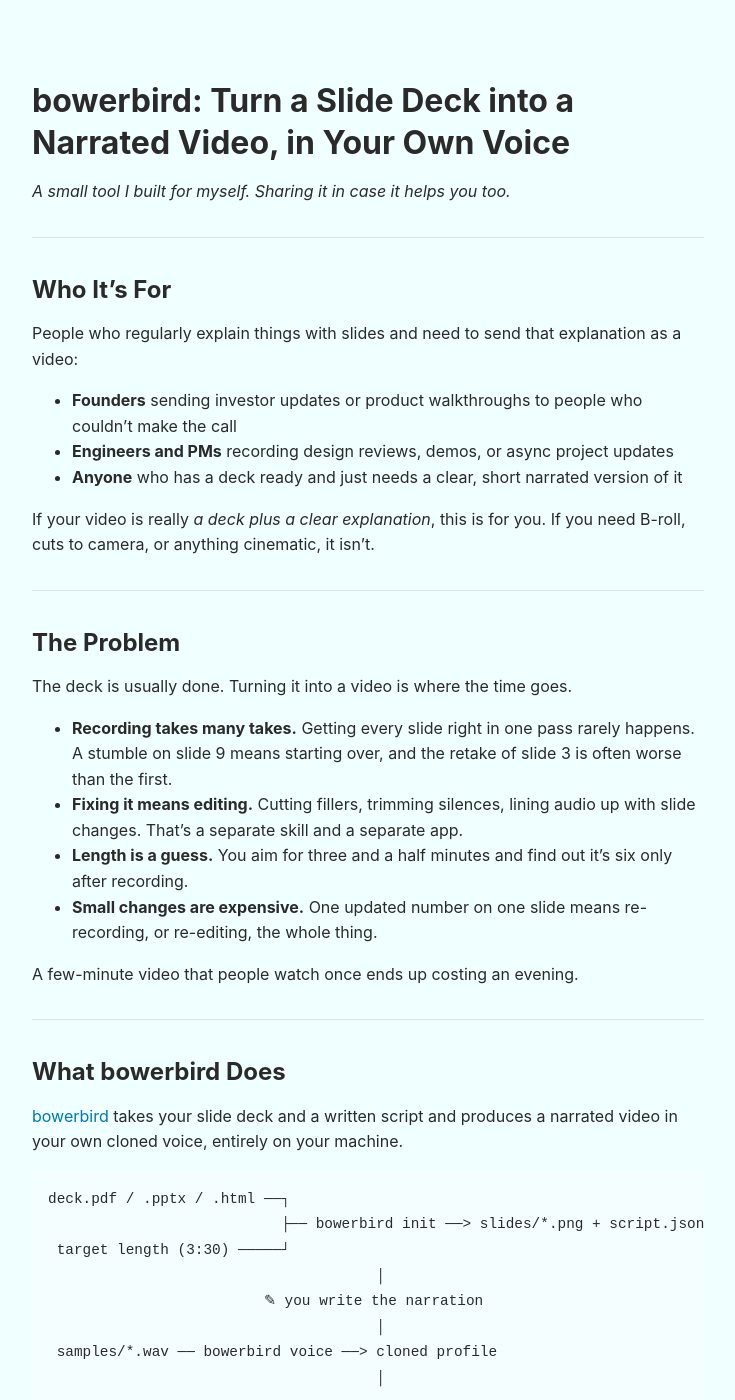
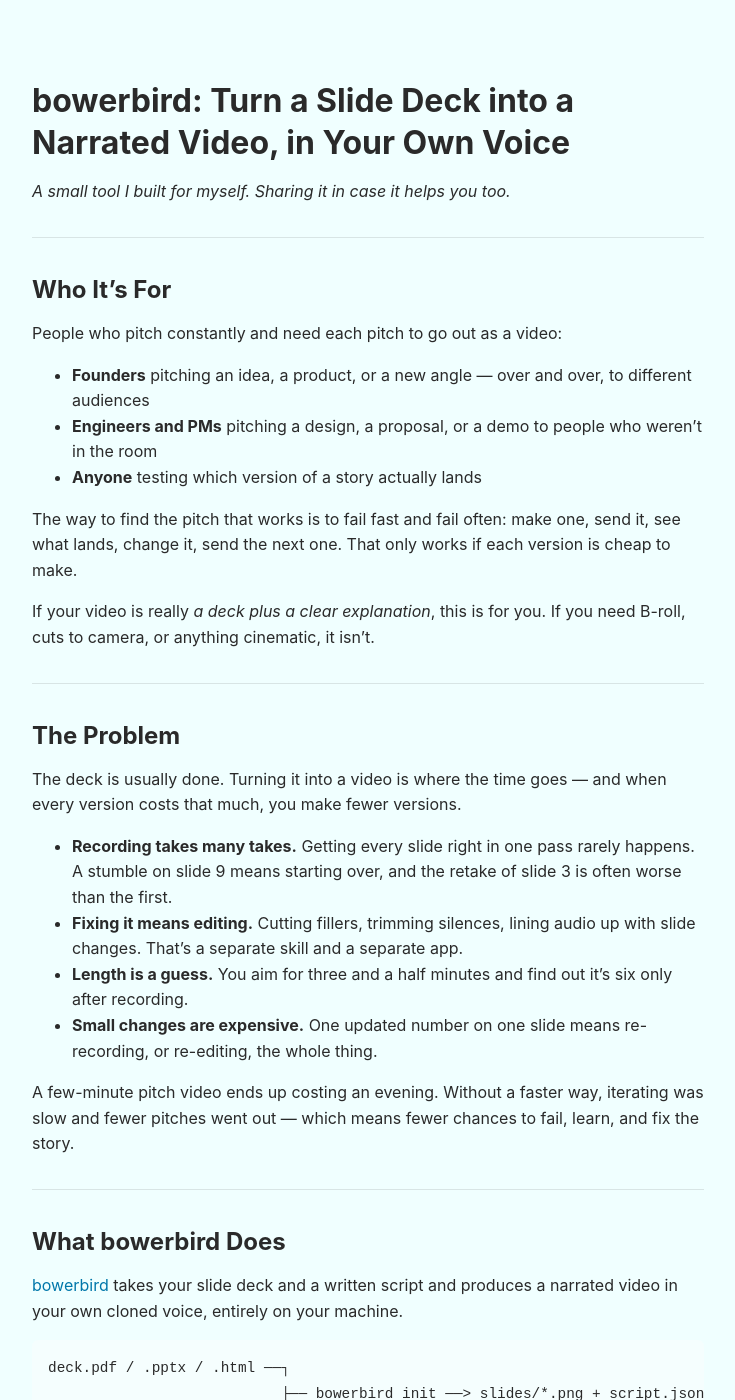
Before and after one commit to akshayeKS/akshayeks.github.io, a Jekyll site: the page built from blog/bowerbird.md, in a window 1280 px wide and 1400 px high. Shown: the whole window, without its empty margins (272-1007 px from the left). Built offline with Jekyll 4.4.1, drawn with Linux system fonts in a browser that asks for light colours; some of the changed text lies outside the part shown.

Commit message:
Reframe bowerbird post around fast pitch iteration
Co-Authored-By: Claude Opus 5.5 <noreply@anthropic.com>

````diff
--- a/blog/bowerbird.md
+++ b/blog/bowerbird.md
@@ -2,7 +2,7 @@
 layout: default
 title: "bowerbird: Turn a Slide Deck into a Narrated Video, in Your Own Voice"
 date: 2026-10-29
-description: "A small internal tool I built for myself: write the script, set the length, and get a narrated deck video in your own cloned voice — fully local, no recording sessions, no editing."
+description: "A small internal tool for endless pitching: write the script, set the length, and get a narrated deck video in your own cloned voice — so you can fail fast, fail often, and ship the next version the same day."
 tags: [tools, video, voice-cloning, local-first, founders]
 categories: [product, tools]
 ---
@@ -15,11 +15,13 @@ categories: [product, tools]
 
 ## Who It's For
 
-People who regularly explain things with slides and need to send that explanation as a video:
+People who pitch constantly and need each pitch to go out as a video:
 
-- **Founders** sending investor updates or product walkthroughs to people who couldn't make the call
-- **Engineers and PMs** recording design reviews, demos, or async project updates
-- **Anyone** who has a deck ready and just needs a clear, short narrated version of it
+- **Founders** pitching an idea, a product, or a new angle — over and over, to different audiences
+- **Engineers and PMs** pitching a design, a proposal, or a demo to people who weren't in the room
+- **Anyone** testing which version of a story actually lands
+
+The way to find the pitch that works is to fail fast and fail often: make one, send it, see what lands, change it, send the next one. That only works if each version is cheap to make.
 
 If your video is really *a deck plus a clear explanation*, this is for you. If you need B-roll, cuts to camera, or anything cinematic, it isn't.
 
@@ -27,14 +29,14 @@ If your video is really *a deck plus a clear explanation*, this is for you. If y
 
 ## The Problem
 
-The deck is usually done. Turning it into a video is where the time goes.
+The deck is usually done. Turning it into a video is where the time goes — and when every version costs that much, you make fewer versions.
 
 - **Recording takes many takes.** Getting every slide right in one pass rarely happens. A stumble on slide 9 means starting over, and the retake of slide 3 is often worse than the first.
 - **Fixing it means editing.** Cutting fillers, trimming silences, lining audio up with slide changes. That's a separate skill and a separate app.
 - **Length is a guess.** You aim for three and a half minutes and find out it's six only after recording.
 - **Small changes are expensive.** One updated number on one slide means re-recording, or re-editing, the whole thing.
 
-A few-minute video that people watch once ends up costing an evening.
+A few-minute pitch video ends up costing an evening. Without a faster way, iterating was slow and fewer pitches went out — which means fewer chances to fail, learn, and fix the story.
 
 ---
 
@@ -88,6 +90,8 @@ bowerbird build --slides 7,12    # redo just these
 bowerbird build --video-only     # adjust pacing, re-render in about a minute
 ```
 
+**More pitches, faster.** A new version of the pitch is a script edit and a rebuild, not a recording session. That's what makes failing fast actually affordable: try a new opening, a different order, a shorter cut — and get it out the same day.
+
 **It doesn't oversell.** If a slide is marked Planned, Roadmap, or Beta, `check` warns when the narration never says so. It's easy to present roadmap as shipped when you're writing to a time limit.
 
 ---
````
Also changed, not shown: blog.md (+1 -1 lines).
